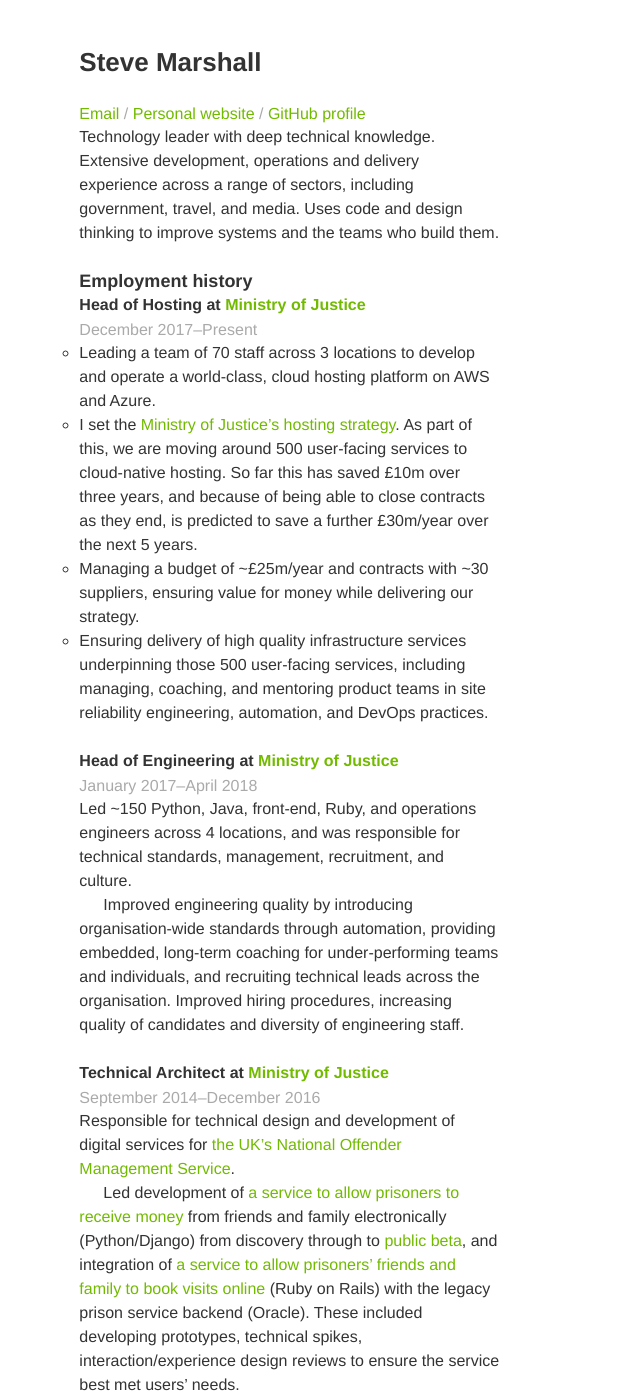
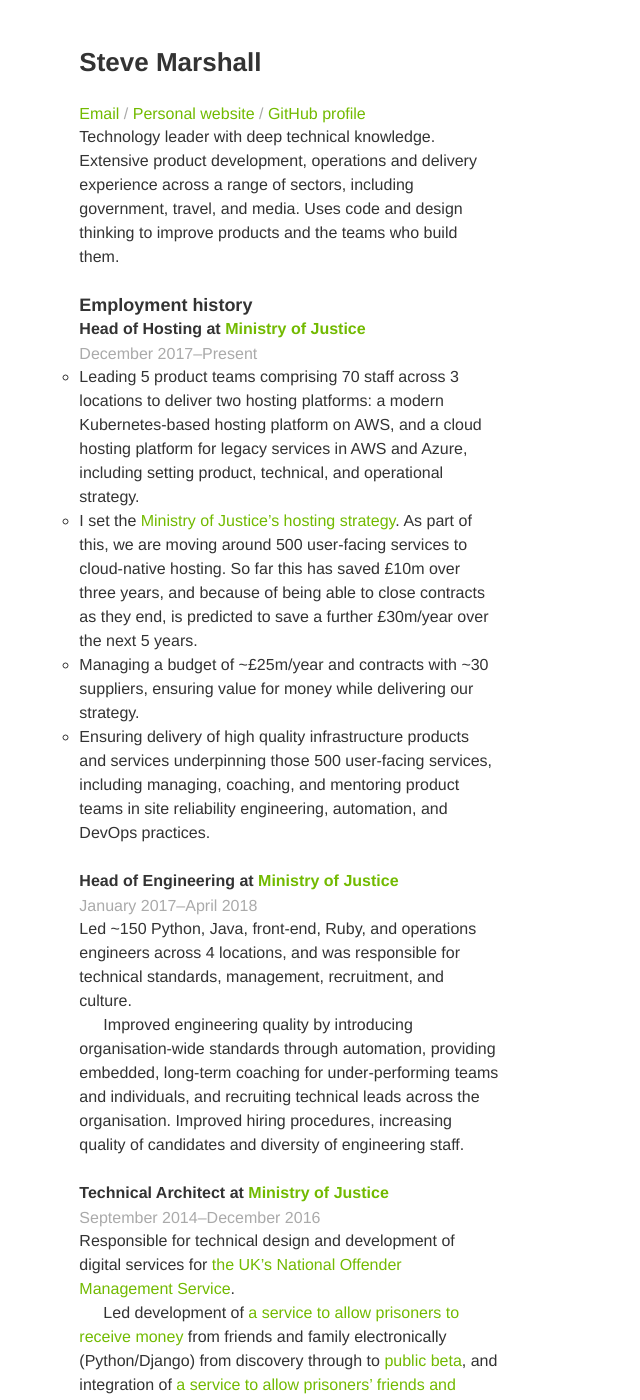
Before and after one commit to SteveMarshall/stevemarshall.github.io, a Jekyll site: the page built from cv.md, in a window 1280 px wide and 1400 px high. Shown: the whole window, without its empty margins (0-640 px from the left). Built offline with Jekyll 4.4.1, drawn with Linux system fonts in a browser that asks for light colours; our own code applies the rules of GitHub Pages for plain Markdown files; some of the changed text lies outside the part shown.

Commit message:
More explicitly call out my product experience

```diff
--- a/cv.md
+++ b/cv.md
@@ -8,10 +8,10 @@
 [GitHub profile](http://github.com/SteveMarshall)
 {: .meta}
 
-Technology leader with deep technical knowledge. Extensive development,
-operations and delivery experience across a range of sectors, including
-government, travel, and media. Uses code and design thinking to improve
-systems and the teams who build them.
+Technology leader with deep technical knowledge. Extensive product
+development, operations and delivery experience across a range of
+sectors, including government, travel, and media. Uses code and design
+thinking to improve products and the teams who build them.
 
 ## Employment history
 
@@ -20,8 +20,11 @@
 <span><time datetime="2017-12-01">December 2017</time>--Present</span>
 {: .meta}
 
-- **Leading a team of 70 staff across 3 locations** to develop and
-  operate a world-class, cloud hosting platform on AWS and Azure.
+- **Leading 5 product teams comprising 70 staff across 3 locations** to
+  deliver two hosting platforms: a modern Kubernetes-based hosting
+  platform on AWS, and a cloud hosting platform for legacy services in
+  AWS and Azure, including setting product, technical, and operational
+  strategy.
 - **I set the [Ministry of Justice's hosting
   strategy](https://mojdigital.blog.gov.uk/2018/10/15/how-were-making-our-hosting-simpler-more-cost-effective-and-more-modern/).**
   As part of this, we are moving around 500 user-facing services to
@@ -30,7 +33,7 @@
   save a further £30m/year over the next 5 years.
 - Managing a **budget of ~£25m/year** and contracts with ~30 suppliers,
   ensuring value for money while delivering our strategy.
-- **Ensuring delivery of high quality infrastructure services**
+- **Ensuring delivery of high quality infrastructure products and services**
   underpinning those 500 user-facing services, including managing,
   coaching, and mentoring product teams in site reliability engineering,
   automation, and DevOps practices.
@@ -68,8 +71,9 @@
 and integration of [a service to allow prisoners' friends and family to
 book visits online](https://www.gov.uk/prison-visits) (Ruby on Rails)
 with the legacy prison service backend (Oracle). These included
-developing prototypes, technical spikes, interaction/experience design
-reviews to ensure the service best met users' needs.
+developing prototypes, technical spikes, and design reviews to ensure
+the service best met users' needs, as well as supporting the product
+manager in defining the products.
 
 ### Technical Architect at Tizaro Supply
 
```
